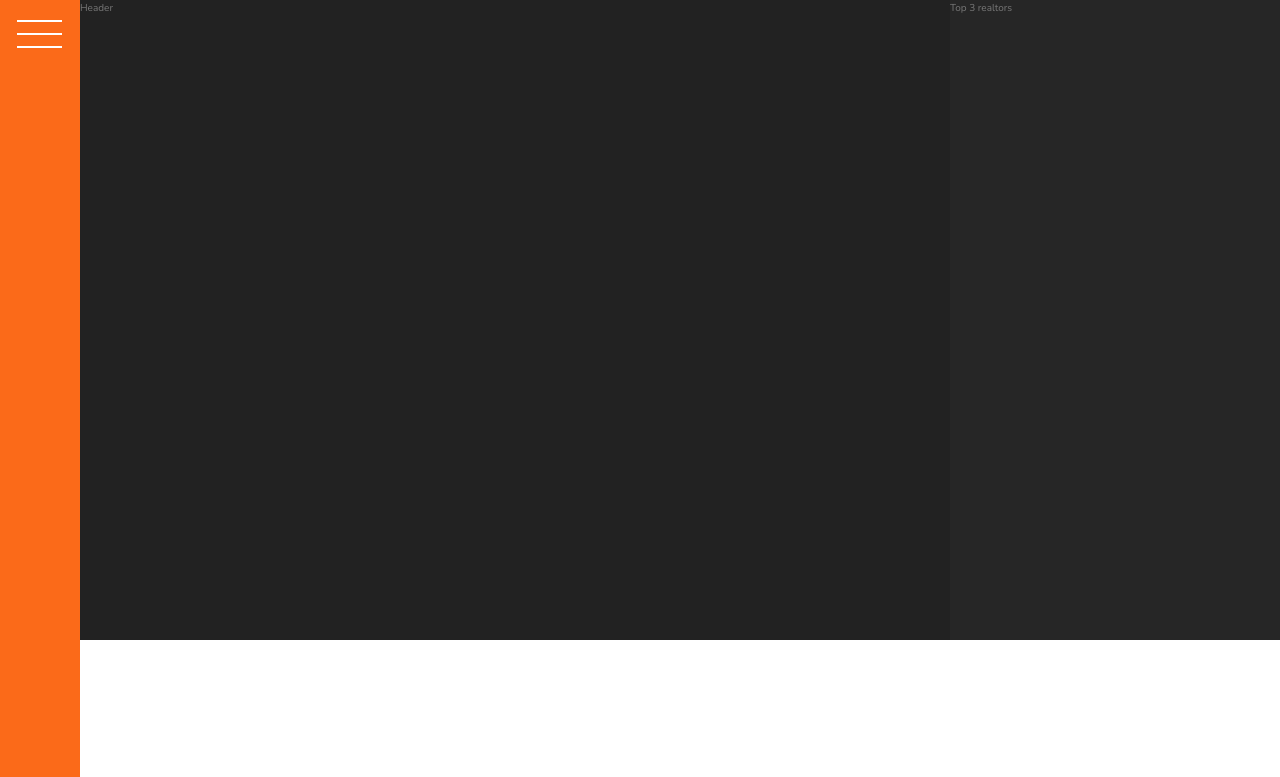
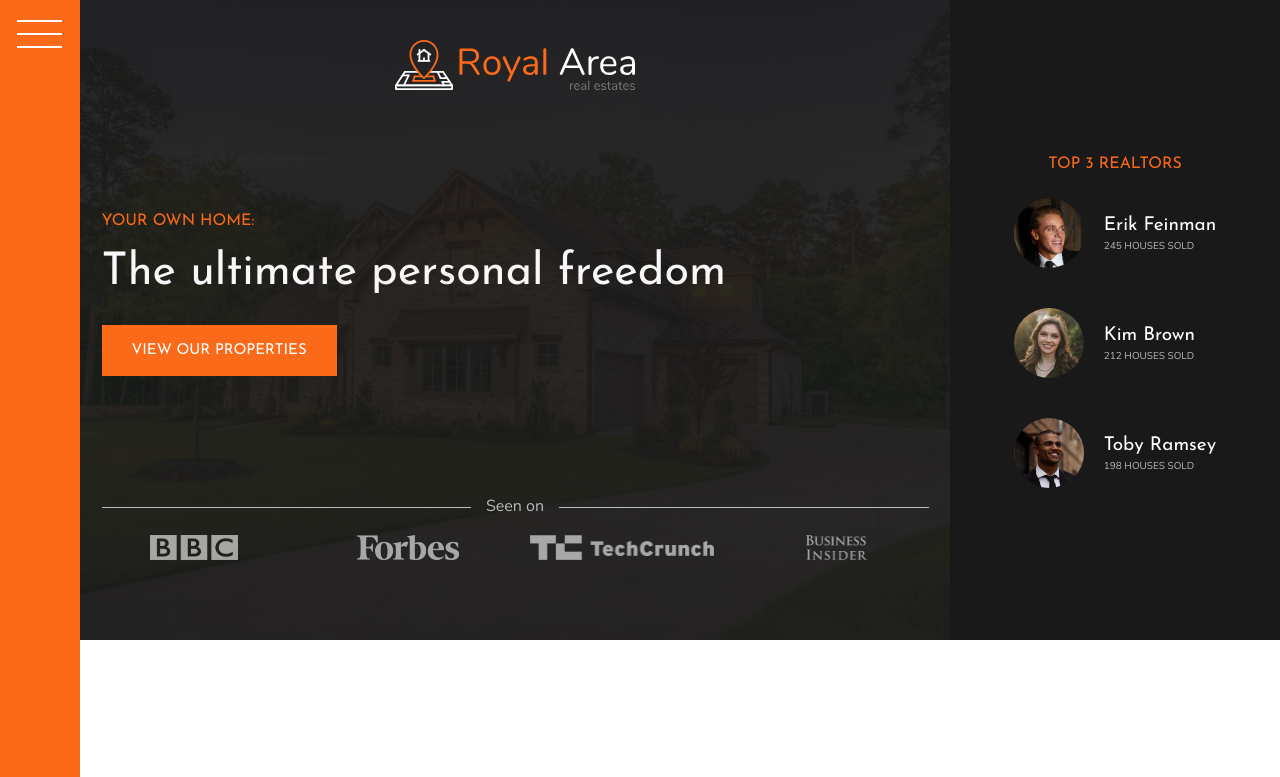
Before and after one commit to PiotrSzponar/royal-area, a website: page index.html in a window 1280 px wide. Shown: the top 777 px of the page. Drawn offline with nearby package versions, Linux system fonts and the light colour scheme.

Commit message:
Add header section

```diff
--- a/index.html
+++ b/index.html
@@ -19,11 +19,40 @@
         </div>
 
         <header class="header">
-            Header
+            <img src="img/logo.svg" alt="Royal Area Logo" class="header__logo"></img>
+            <h3 class="heading-3">Your own home:</h3>
+            <h1 class="heading-1">The ultimate personal freedom</h1>
+            <button class="btn header__btn">View our properties</button>
+            <div class="header__seenon-text">Seen on</div>
+            <div class="header__seenon-logos">
+                <img src="img/logo-bbc.png" alt="Seen on logo 1">
+                <img src="img/logo-forbes.png" alt="Seen on logo 2">
+                <img src="img/logo-techcrunch.png" alt="Seen on logo 3">
+                <img src="img/logo-bi.png" alt="Seen on logo 4">
+            </div>
         </header>
 
         <div class="realtors">
-            Top 3 realtors
+            <h3 class="heading-3">Top 3 Realtors</h3>
+            <div class="realtors__list">
+                <img src="img/realtor-1.jpeg" alt="Realtor 1" class="realtors__img">
+                <div class="realtors__details">
+                    <h4 class="heading-4 heading-4--light">Erik Feinman</h4>
+                    <p class="realtors__sold">245 houses sold</p>
+                </div>
+
+                <img src="img/realtor-2.jpeg" alt="Realtor 2" class="realtors__img">
+                <div class="realtors__details">
+                    <h4 class="heading-4 heading-4--light">Kim Brown</h4>
+                    <p class="realtors__sold">212 houses sold</p>
+                </div>
+
+                <img src="img/realtor-3.jpeg" alt="Realtor 3" class="realtors__img">
+                <div class="realtors__details">
+                    <h4 class="heading-4 heading-4--light">Toby Ramsey</h4>
+                    <p class="realtors__sold">198 houses sold</p>
+                </div>
+            </div>
         </div>
 
         <section class="features">
--- a/sass/_base.scss
+++ b/sass/_base.scss
@@ -1,6 +1,6 @@
 // COLOR VARIABLES
 $color-primary: #fb6a19;
-$color-secondary: #222;
+$color-secondary: #191919;
 
 $color-grey-light: #f8f8f8;
 
--- a/sass/_header.scss
+++ b/sass/_header.scss
@@ -1,4 +1,58 @@
 .header {
-    background-color: $color-secondary;
     grid-column: full-start / col-end 6;
+    background-image: linear-gradient(
+        rgba($color-secondary, .93),
+        rgba($color-secondary, .93)),
+        url(../img/hero.jpeg);
+    background-size: cover;
+    background-position: center;
+    padding: 8rem;
+    padding-top: 4rem;
+
+    display: grid;
+    grid-template-rows: 1fr min-content 6rem 1fr;
+    grid-template-columns: max-content;
+    grid-row-gap: 1.5rem;
+    justify-content: center;
+
+    &__logo {
+        height: 5rem;
+        justify-self: center;
+    }
+
+    &__btn {
+        align-self: start;
+        justify-self: start;
+    }
+
+    &__seenon-text {
+        display: grid;
+        grid-template-columns: 1fr max-content 1fr;
+        grid-column-gap: 1.5rem;
+        align-items: center;
+
+        font-size: 1.6rem;
+        color: $color-grey-light;
+        color: $color-grey-dark-3;
+
+        &::before,
+        &::after {
+            content: '';
+            height: 1px;
+            display: block;
+            background-color: currentColor;
+        }
+    }
+
+    &__seenon-logos {
+        display: grid;
+        grid-template-columns: repeat(4, 1fr);
+        grid-column-gap: 3rem;
+        justify-items: center;
+
+        img {
+            height: 2.5rem;
+            opacity: .6;
+        }
+    }
 }
--- a/sass/_homes.scss
+++ b/sass/_homes.scss
@@ -37,7 +37,7 @@
         grid-row: 1 / 2;
         grid-column: 1 / -1;
         justify-self: center;
-        align-self: flex-end;
+        align-self: end;
         z-index: 3;
 
         width: 80%;
--- a/sass/_realtors.scss
+++ b/sass/_realtors.scss
@@ -1,4 +1,32 @@
 .realtors {
     background-color: $color-grey-dark-1;
+    background-color: $color-secondary;
     grid-column: col-start 7 / full-end;
+    padding: 3rem;
+
+    display: grid;
+    align-content: center;
+    justify-content: center;
+    justify-items: center;
+    grid-row-gap: 2rem;
+
+    &__list {
+        display: grid;
+        grid-template-columns: min-content max-content;
+        grid-column-gap: 2rem;
+        grid-row-gap: 5vh;
+        align-items: center;
+    }
+
+    &__img {
+        width: 7rem;
+        border-radius: 50%;
+        display: block;
+    }
+
+    &__sold {
+        text-transform: uppercase;
+        color: $color-grey-dark-3;
+        margin-top: -3px;
+    }
 }
--- a/sass/_typography.scss
+++ b/sass/_typography.scss
@@ -5,6 +5,9 @@
 
 .heading-1 {
     @extend %heading;
+    font-size: 4.5rem;
+    color: $color-grey-light;
+    line-height: 1;
 }
 
 .heading-2 {
```
Also changed, not shown: css/style.css.
